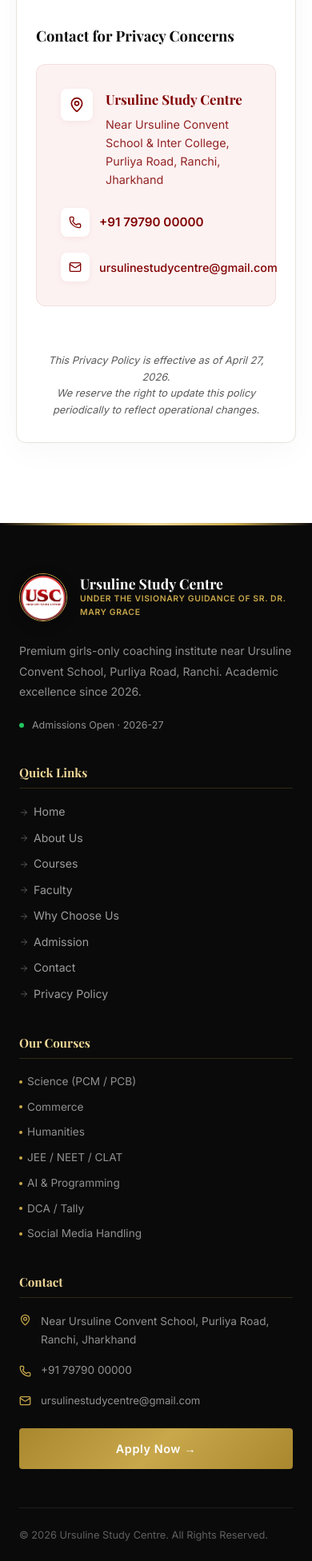
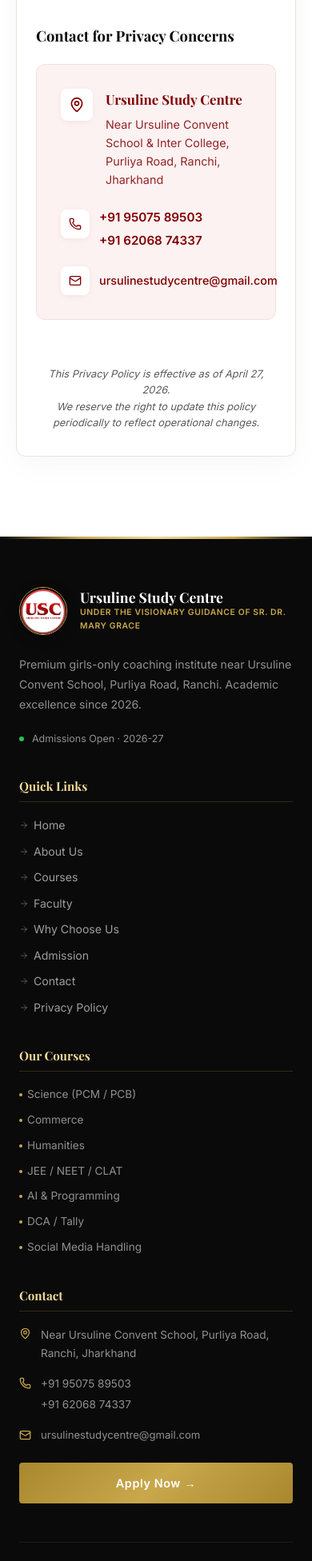
Before and after one commit to addiii999/ursuline-study-centre, a Next.js app: page /privacy-policy in a window 390 px wide. Shown: the part 2695-4647 px from the top of the page at 80% size. Built offline with nearby package versions, Linux system fonts and the light colour scheme; a web font is replaced by a local one.

Commit message:
fix: update official phone and whatsapp numbers across the website

```diff
--- a/src/app/privacy-policy/page.tsx
+++ b/src/app/privacy-policy/page.tsx
@@ -135,11 +135,14 @@ const PrivacyPolicy = () => {
                   </div>
 
                   <div style={{ display: 'grid', gridTemplateColumns: 'repeat(auto-fit, minmax(200px, 1fr))', gap: '20px', marginTop: '4px' }}>
-                    <div style={{ display: 'flex', gap: '12px', alignItems: 'center' }}>
-                      <div style={{ width: '36px', height: '36px', borderRadius: '8px', background: 'white', display: 'flex', alignItems: 'center', justifyContent: 'center', boxShadow: '0 2px 8px rgba(128,0,0,0.06)', flexShrink: 0 }}>
+                    <div style={{ display: 'flex', gap: '12px', alignItems: 'flex-start' }}>
+                      <div style={{ width: '36px', height: '36px', borderRadius: '8px', background: 'white', display: 'flex', alignItems: 'center', justifyContent: 'center', boxShadow: '0 2px 8px rgba(128,0,0,0.06)', flexShrink: 0, marginTop: '2px' }}>
                         <Phone size={16} style={{ color: 'var(--maroon)' }} />
                       </div>
-                      <span style={{ fontFamily: 'var(--sans)', fontSize: '0.95rem', color: 'var(--maroon)', fontWeight: 600 }}>+91 79790 00000</span>
+                      <div style={{ display: 'flex', flexDirection: 'column', gap: '4px' }}>
+                        <a href="tel:+919507589503" style={{ fontFamily: 'var(--sans)', fontSize: '0.95rem', color: 'var(--maroon)', fontWeight: 600, textDecoration: 'none' }}>+91 95075 89503</a>
+                        <a href="tel:+916206874337" style={{ fontFamily: 'var(--sans)', fontSize: '0.95rem', color: 'var(--maroon)', fontWeight: 600, textDecoration: 'none' }}>+91 62068 74337</a>
+                      </div>
                     </div>
                     <div style={{ display: 'flex', gap: '12px', alignItems: 'center' }}>
                       <div style={{ width: '36px', height: '36px', borderRadius: '8px', background: 'white', display: 'flex', alignItems: 'center', justifyContent: 'center', boxShadow: '0 2px 8px rgba(128,0,0,0.06)', flexShrink: 0 }}>
--- a/src/components/AdmissionSection.tsx
+++ b/src/components/AdmissionSection.tsx
@@ -8,7 +8,7 @@ const feeRows = [
 ];
 
 const steps = [
-  { no: '01', title: 'Enquire Online / Visit', desc: 'Fill the enquiry form or visit us directly at Purliya Road, Ranchi.' },
+  { no: '01', title: 'Enquire Online / Call', desc: 'Fill the enquiry form or call us at +91 95075 89503 / +91 62068 74337' },
   { no: '02', title: 'Counselling Session', desc: 'Our faculty will assess your current level and recommend the right course path.' },
   { no: '03', title: 'Document Submission', desc: 'Submit school marksheets, Aadhar card, and passport-size photographs.' },
   { no: '04', title: 'Fee Payment & Enrollment', desc: 'Pay the annual fee of ₹15,000/- and receive your admission confirmation.' },
--- a/src/components/ContactSection.tsx
+++ b/src/components/ContactSection.tsx
@@ -2,18 +2,18 @@
 import React, { useState, useRef } from 'react';
 import { MapPin, Phone, MessageCircle, CheckCircle, AlertCircle, Loader } from 'lucide-react';
 
-const classes  = ['Class 9', 'Class 10', 'Class 11', 'Class 12', 'Dropper'];
-const streams  = ['Science (PCM)', 'Science (PCB)', 'Commerce', 'Humanities', 'Vocational Course'];
+const classes = ['Class 9', 'Class 10', 'Class 11', 'Class 12', 'Dropper'];
+const streams = ['Science (PCM)', 'Science (PCB)', 'Commerce', 'Humanities', 'Vocational Course'];
 
 type Status = 'idle' | 'loading' | 'success' | 'error' | 'cooldown';
 
-const WHATSAPP_NUMBER = '917979000000'; // placeholder - replace with real number
+const WHATSAPP_NUMBER = '9507589503'; // Official primary WhatsApp number
 
 function getLastSubmit(): number {
   try { return parseInt(localStorage.getItem('usc_last_submit') || '0', 10); } catch { return 0; }
 }
 function setLastSubmit() {
-  try { localStorage.setItem('usc_last_submit', Date.now().toString()); } catch {}
+  try { localStorage.setItem('usc_last_submit', Date.now().toString()); } catch { }
 }
 
 export default function ContactSection() {
@@ -95,9 +95,14 @@ export default function ContactSection() {
                   </div>
                   <div>
                     <div style={{ fontFamily: 'var(--sans)', fontSize: '0.78rem', fontWeight: 700, color: 'var(--gray-text)', textTransform: 'uppercase', letterSpacing: '0.08em', marginBottom: '3px' }}>Phone / WhatsApp</div>
-                    <a href={`https://wa.me/${WHATSAPP_NUMBER}`} style={{ fontFamily: 'var(--sans)', fontSize: '0.92rem', color: 'var(--black)', textDecoration: 'none', fontWeight: 600 }}>
-                      +91 79790 00000 (placeholder)
-                    </a>
+                    <div style={{ display: 'flex', flexDirection: 'column', gap: '4px' }}>
+                      <a href="https://wa.me/919507589503" style={{ fontFamily: 'var(--sans)', fontSize: '0.92rem', color: 'var(--black)', textDecoration: 'none', fontWeight: 600 }}>
+                        +91 95075 89503 (WhatsApp)
+                      </a>
+                      <a href="tel:+916206874337" style={{ fontFamily: 'var(--sans)', fontSize: '0.92rem', color: 'var(--black)', textDecoration: 'none', fontWeight: 600 }}>
+                        +91 62068 74337
+                      </a>
+                    </div>
                   </div>
                 </div>
               </div>
--- a/src/components/FloatingWhatsApp.tsx
+++ b/src/components/FloatingWhatsApp.tsx
@@ -1,6 +1,6 @@
 import React from 'react';
 
-const WHATSAPP_NUMBER = '917979000000'; // placeholder
+const WHATSAPP_NUMBER = '9507589503'; // Official primary WhatsApp number
 
 export default function FloatingWhatsApp() {
   const message = encodeURIComponent('Hi! I would like to enquire about admissions at Ursuline Study Centre for the 2026-27 session.');
@@ -16,10 +16,10 @@ export default function FloatingWhatsApp() {
         title="Download our official App on Google Play"
       >
         <svg width="26" height="26" viewBox="0 0 24 24" fill="none" xmlns="http://www.w3.org/2000/svg">
-          <path d="M2.5 1.5L13.5 12.5L2.5 23.5V1.5Z" fill="#00A0FF"/>
-          <path d="M13.5 12.5L18 8L2.5 1.5L13.5 12.5Z" fill="#00F076"/>
-          <path d="M13.5 12.5L2.5 23.5L18 17L13.5 12.5Z" fill="#FF3A44"/>
-          <path d="M13.5 12.5L18 17L22 14.5L18 8L13.5 12.5Z" fill="#FFC900"/>
+          <path d="M2.5 1.5L13.5 12.5L2.5 23.5V1.5Z" fill="#00A0FF" />
+          <path d="M13.5 12.5L18 8L2.5 1.5L13.5 12.5Z" fill="#00F076" />
+          <path d="M13.5 12.5L2.5 23.5L18 17L13.5 12.5Z" fill="#FF3A44" />
+          <path d="M13.5 12.5L18 17L22 14.5L18 8L13.5 12.5Z" fill="#FFC900" />
         </svg>
       </a>
 
--- a/src/components/Footer.tsx
+++ b/src/components/Footer.tsx
@@ -122,11 +122,16 @@ export default function Footer() {
                   Near Ursuline Convent School, Purliya Road, Ranchi, Jharkhand
                 </span>
               </div>
-              <div style={{ display: 'flex', gap: '12px', alignItems: 'center' }}>
-                <Phone size={15} style={{ color: 'var(--gold)', flexShrink: 0 }} />
-                <a href="tel:+917979000000" style={{ fontFamily: 'var(--sans)', fontSize: '0.85rem', color: 'rgba(255,255,255,0.55)', textDecoration: 'none' }}>
-                  +91 79790 00000
-                </a>
+              <div style={{ display: 'flex', gap: '12px', alignItems: 'flex-start' }}>
+                <Phone size={15} style={{ color: 'var(--gold)', flexShrink: 0, marginTop: '2px' }} />
+                <div style={{ display: 'flex', flexDirection: 'column', gap: '4px' }}>
+                  <a href="tel:+919507589503" style={{ fontFamily: 'var(--sans)', fontSize: '0.85rem', color: 'rgba(255,255,255,0.55)', textDecoration: 'none' }}>
+                    +91 95075 89503
+                  </a>
+                  <a href="tel:+916206874337" style={{ fontFamily: 'var(--sans)', fontSize: '0.85rem', color: 'rgba(255,255,255,0.55)', textDecoration: 'none' }}>
+                    +91 62068 74337
+                  </a>
+                </div>
               </div>
               <div style={{ display: 'flex', gap: '12px', alignItems: 'center' }}>
                 <Mail size={15} style={{ color: 'var(--gold)', flexShrink: 0 }} />
```
